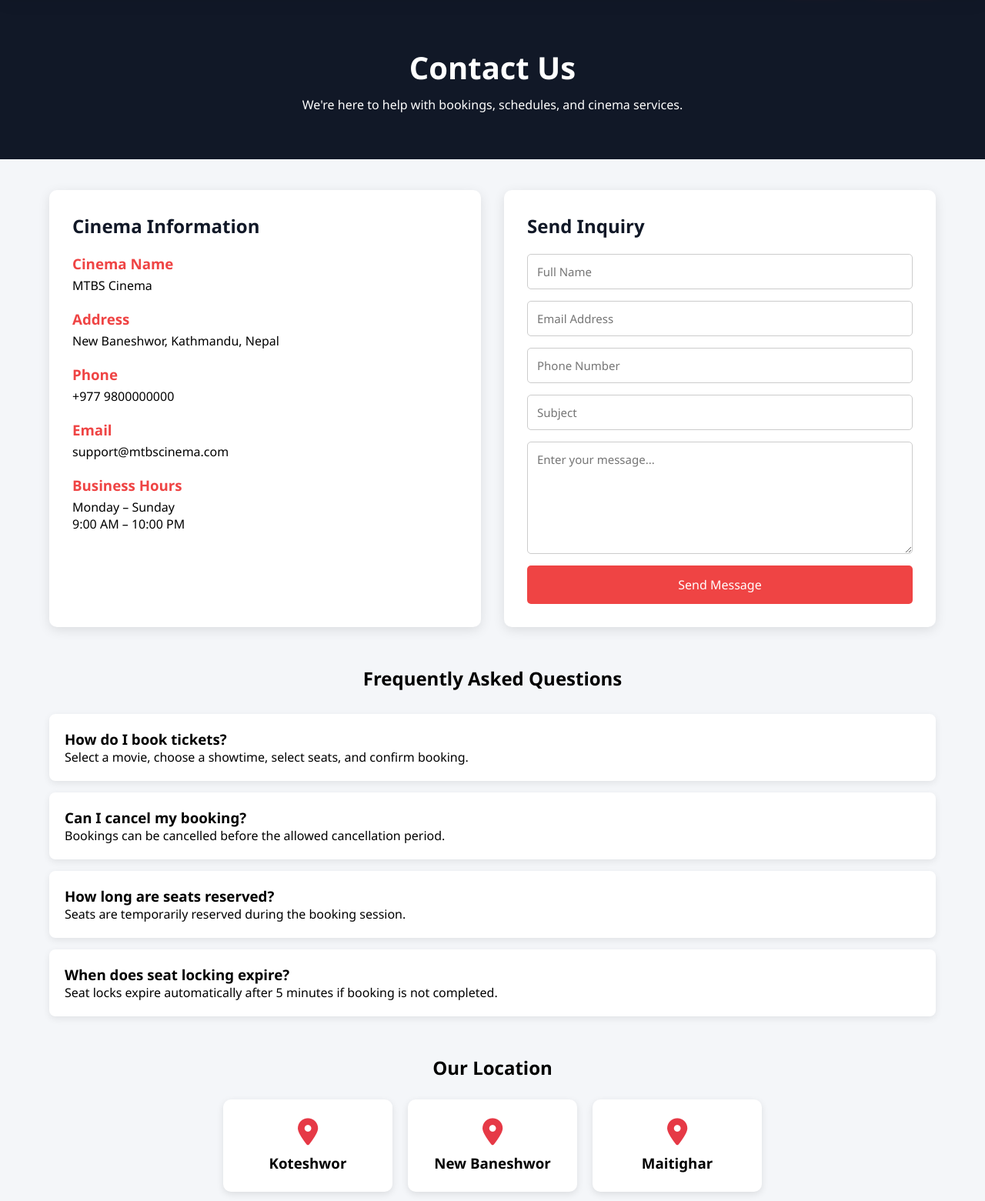
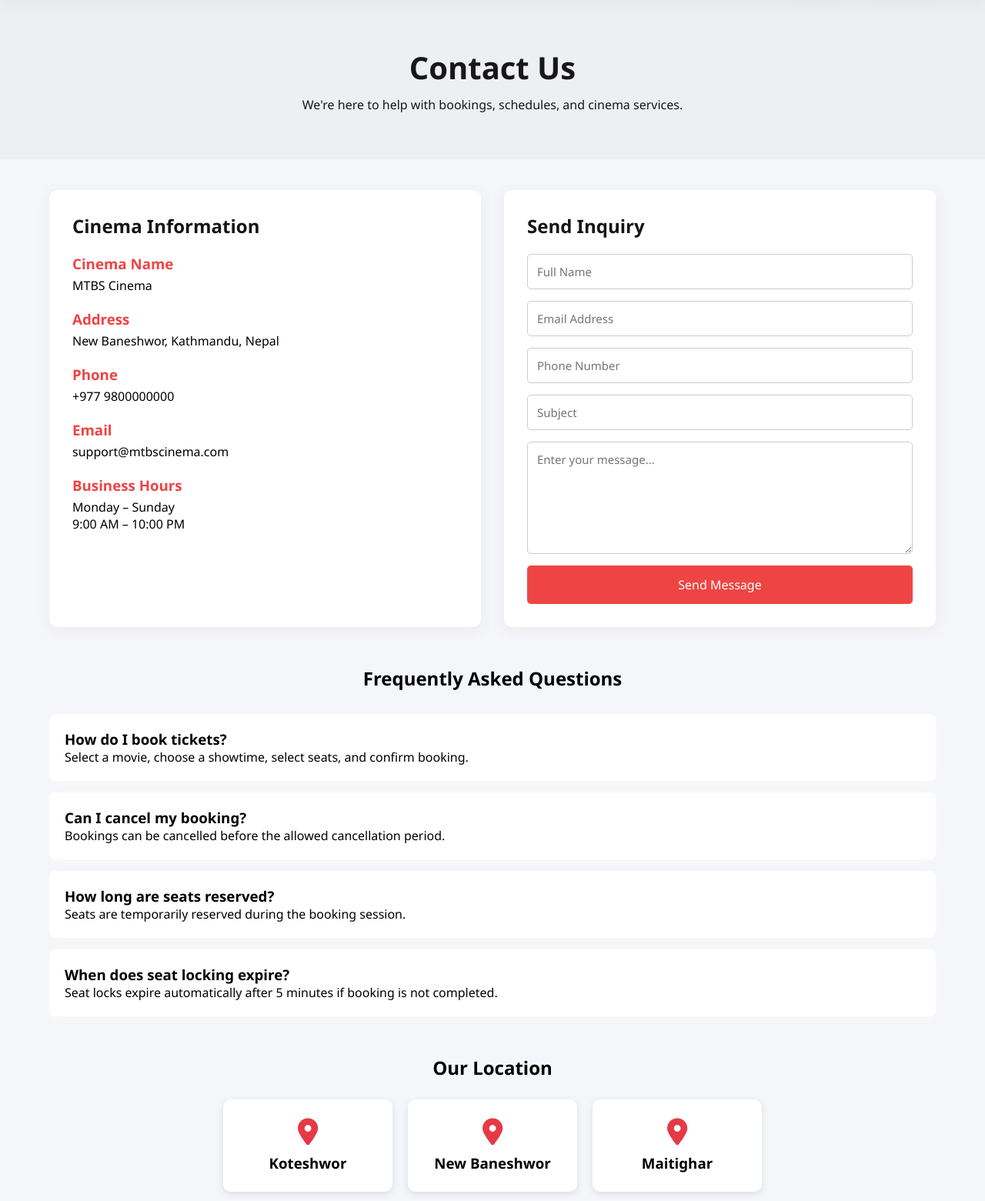
Before and after one commit to hanshaj001/movie_ticket_booking_system, a PHP site: page /Customer/Contact.php in a window 1280 px wide. Shown: the part 71-1632 px from the top of the page at 77% size. Run offline with PHP 8.4, Linux system fonts and the light colour scheme.

Commit message:
update css

```diff
--- a/Assets/css/Customer/contact.css
+++ b/Assets/css/Customer/contact.css
@@ -12,8 +12,8 @@ background:#f4f6f9;
 .contact-header{
 text-align:center;
 padding:60px 20px;
-background:#111827;
-color:white;
+background:#edeff2;
+color:rgb(24, 23, 23);
 }
 
 .contact-header h1{
@@ -35,13 +35,13 @@ gap:30px;
 background:white;
 padding:30px;
 border-radius:10px;
-box-shadow:0 4px 15px rgba(0,0,0,.1);
+box-shadow:0 4px 15px #eee9e9ee;
 }
 
 .contact-info h2,
 .contact-form h2{
 margin-bottom:20px;
-color:#111827;
+color:#151516;
 }
 
 .info-box{
@@ -113,7 +113,7 @@ background:white;
 padding:20px;
 margin-bottom:15px;
 border-radius:8px;
-box-shadow:0 3px 10px rgba(0,0,0,.08);
+box-shadow:0 3px 10px rgba(251, 249, 249, 0.919);
 }
 
 .location-section{
```
